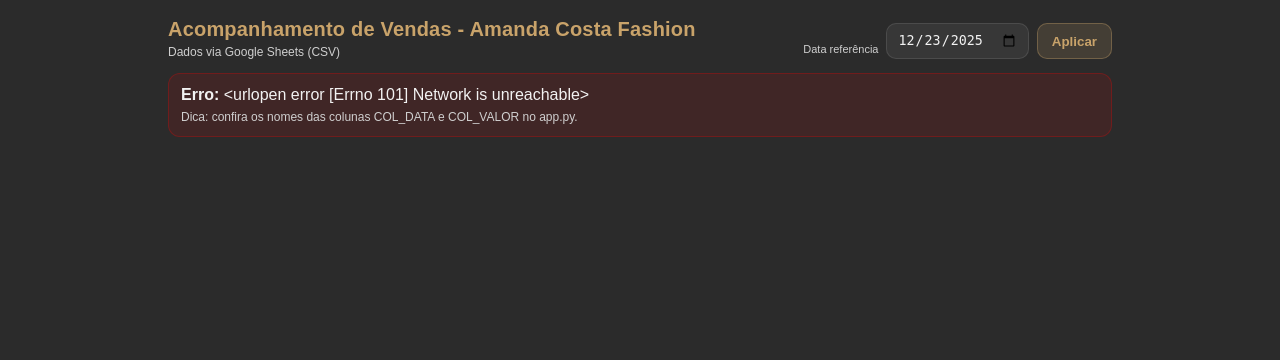
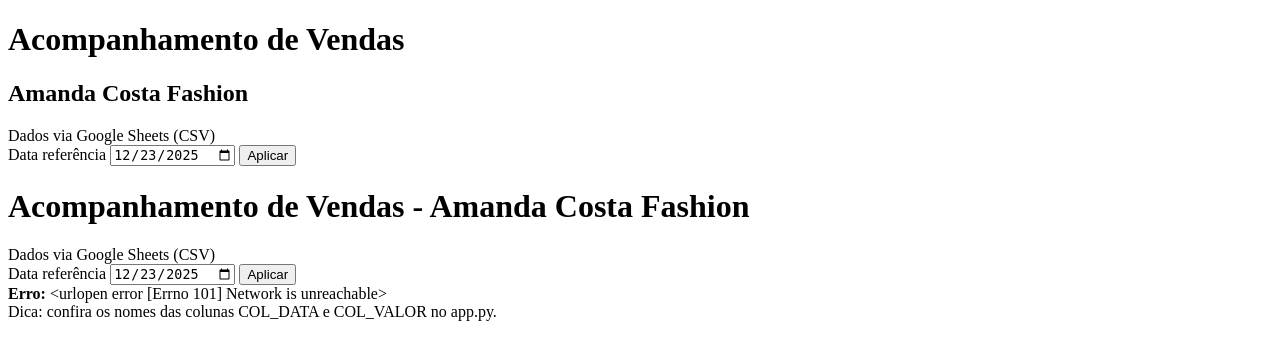
Before and after one commit to amandacostafashion/painel-vendas, a Flask app: page / in a window 1280 px wide. Shown: the top 360 px of the page. Run offline with Flask 3, Linux system fonts and the light colour scheme; data that the repository does not hold is empty.

Commit message:
Add files via upload

```diff
--- a/templates/dashboard.html
+++ b/templates/dashboard.html
@@ -1,11 +1,19 @@
 <!doctype html>
 <html lang="pt-br">
-<head>
-  <meta charset="utf-8">
-  <meta name="viewport" content="width=device-width, initial-scale=1">
-  <title>{{ title }}</title>
-  <link rel="stylesheet" href="{{ url_for('static', filename='style.css') }}">
-</head>
+<header class="header">
+  <div class="title-box">
+    <h1 class="title-main">Acompanhamento de Vendas</h1>
+    <h2 class="title-sub">Amanda Costa Fashion</h2>
+    <div class="sub">Dados via Google Sheets (CSV)</div>
+  </div>
+
+  <form method="get" class="ref-form">
+    <label>Data referência</label>
+    <input type="date" name="ref" value="{{ ref }}">
+    <button class="btn">Aplicar</button>
+  </form>
+</header>
+
 <body>
   <div class="container">
     <header class="header">
```
